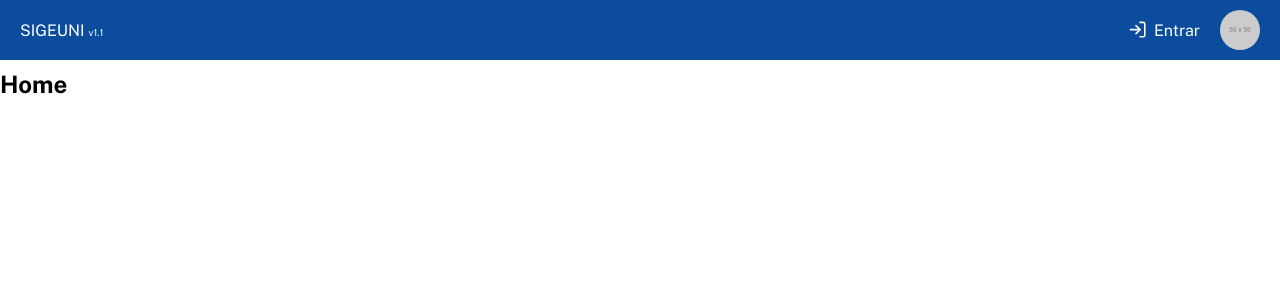
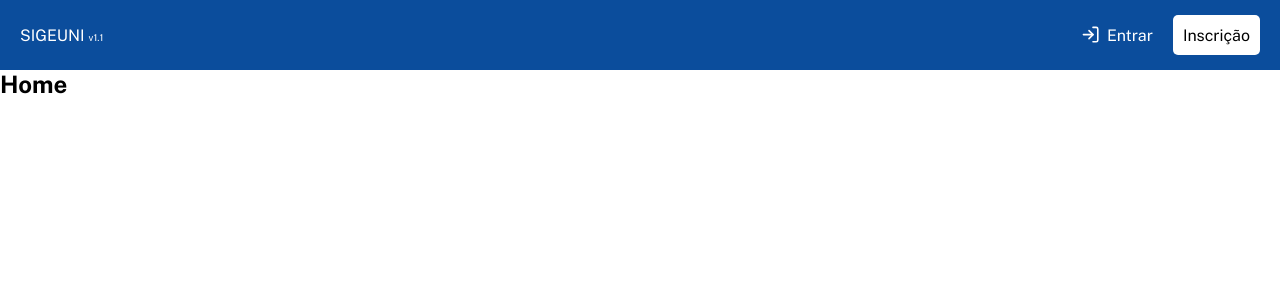
Before and after one commit to heliocarlitos/sigeuni, a React (Vite) app: page / in a window 1280 px wide. Shown: the top 300 px of the page. Built offline with nearby package versions, Linux system fonts and the light colour scheme.

Commit message:
Adicionei um botão de inscrição no header

```diff
--- a/src/components/header/Header.css
+++ b/src/components/header/Header.css
@@ -3,7 +3,7 @@
     top: 0;
     left: 0;
     width: 100%;
-    height: 60px;
+    height: 70px;
     display: flex;
     justify-content: space-between;
     align-items: center;
@@ -31,8 +31,20 @@
     gap: 20px;
 }
 
-.header .submenu_container .links_do_menu a {
+.header .submenu_container .links_de_entrar {
+    display: flex;
+    gap: 10px;
+}
+
+.header .submenu_container .links_de_entrar a {
     color: var(--cor-branca);
+    padding: 10px;
+    border-radius: 5px;
+}
+
+.header .submenu_container .links_de_entrar a:nth-child(2) {
+    background-color: var(--cor-branca);
+    color: var(--cor-preta);
 }
 
 .header .sub_menu {
--- a/src/components/header/Header.jsx
+++ b/src/components/header/Header.jsx
@@ -29,10 +29,9 @@ function Header() {
                     <p>SIGEUNI <span>v1.1</span></p>
                 </Link>
 
-                {/* Envolve o botão e submenu num contêiner com a ref */}
                 <div className="submenu_container" ref={submenuRef}>
 
-                    <div className="links_do_menu">
+                    <div className="links_de_entrar">
 
                         <Link to="/entrar">
                             <div className="icon">
@@ -41,13 +40,17 @@ function Header() {
                             Entrar
                         </Link>
 
+                        <Link to="/pre-inscricao">
+                            Inscrição
+                        </Link>
+
                     </div>
 
-                    <button className="btn_img" onClick={alternarSubmenu} >
+                    {/* <button className="btn_img" onClick={alternarSubmenu} >
                         <figure>
                             <img src="https://placehold.co/50" alt="Foto do usuario" width={40} height={40} />
                         </figure>
-                    </button>
+                    </button> */}
 
                     {mostrarSubmenu && (
                         <nav className="sub_menu" >
```
